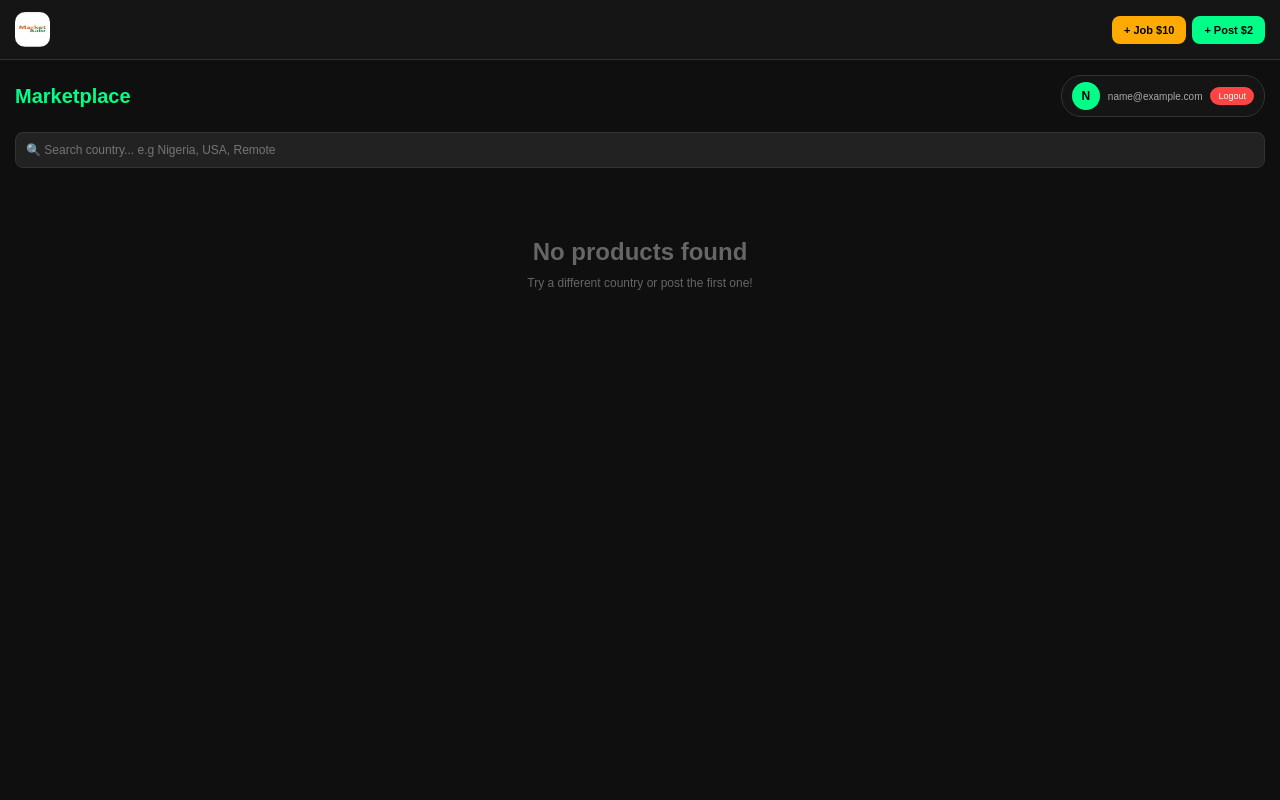
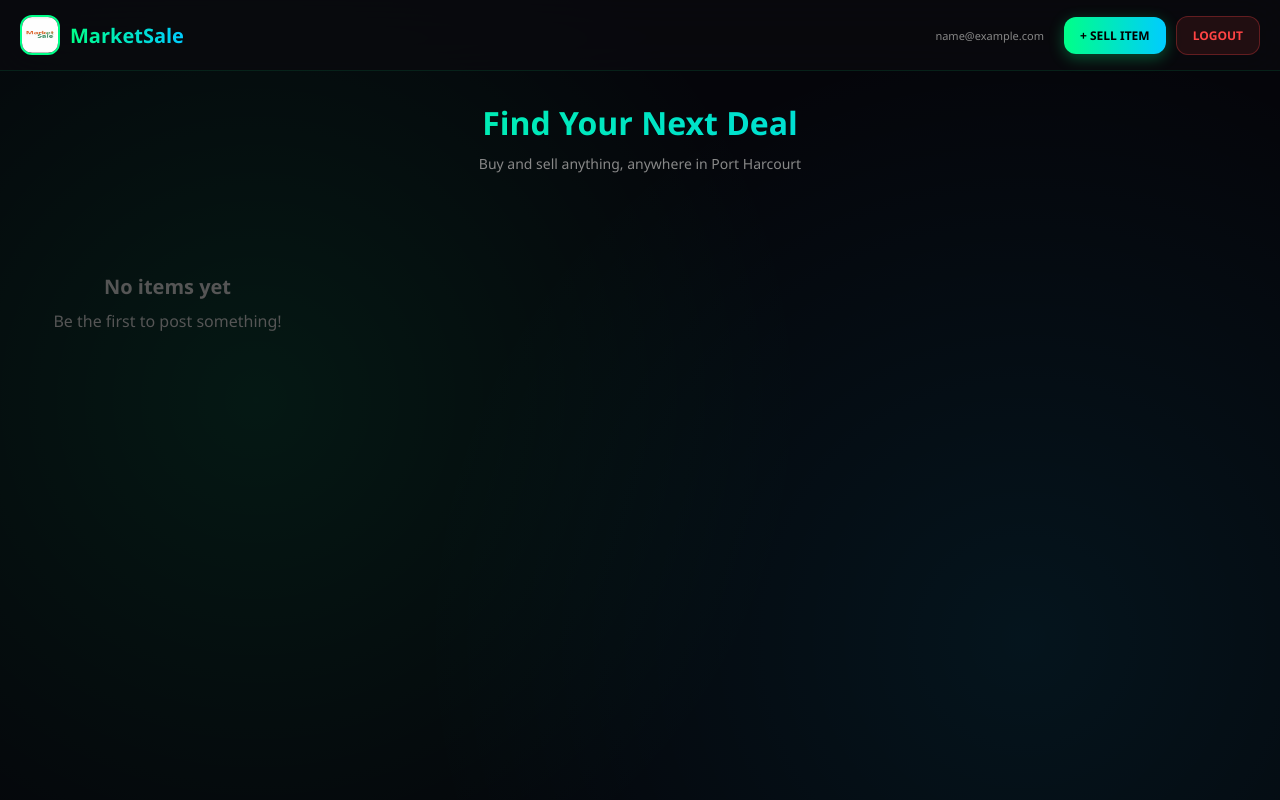
Before and after one commit to feargodemma234/n, a plain HTML site: page index.html in a window 1280 px wide. Drawn offline with Linux system fonts and the light colour scheme; sample sign-in values are in the browser's storage.

Commit message:
Update index.html

```diff
--- a/index.html
+++ b/index.html
@@ -3,88 +3,115 @@
 <head>
   <meta charset="UTF-8">
   <meta name="viewport" content="width=device-width, initial-scale=1.0">
-  <title>Marketplace</title>
+  <title>MarketSale - Marketplace</title>
   <link rel="icon" href="logo.png">
   <style>
-    * {margin:0; padding:0; box-sizing:border-box;}
-    body {background:#0f0f0f; color:white; font-family:Arial;}
-   .navbar {background:#151515; padding:12px 15px; display:flex; justify-content:space-between; align-items:center; border-bottom:1px solid #333; position:sticky; top:0; z-index:100;}
-   .logo {width:35px; height:35px; border-radius:10px;}
-   .nav-btns {display:flex; gap:6px;}
-   .btn {background:#00ff88; color:#000; padding:8px 12px; border-radius:8px; border:none; font-weight:bold; font-size:11px; cursor:pointer; text-decoration:none;}
-   .btn-admin {background:#444;color:white;display:none;}
-   .btn-job {background:#ffaa00;color:#000;}
-    .header {padding:15px; display:flex; justify-content:space-between; align-items:center; flex-wrap:wrap; gap:10px;}
-    h1{color:#00ff88; font-size:20px;}
-   .filter-box{padding:0 15px 10px;}
-   .filter-input{width:100%;padding:10px;background:#222;border:1px solid #333;border-radius:8px;color:white;font-size:12px;}
-   .user-profile{display:flex;align-items:center;gap:8px;background:#151515;padding:6px 10px;border-radius:20px;border:1px solid #333;}
-   .user-avatar{width:28px;height:28px;border-radius:50%;background:#00ff88;display:flex;align-items:center;justify-content:center;color:#000;font-weight:bold;font-size:12px;}
-   .user-email{font-size:10px;color:#aaa;max-width:120px;white-space:nowrap;overflow:hidden;text-overflow:ellipsis;}
-   .logout-btn{background:#ff4444;color:white;padding:4px 8px;border-radius:15px;border:none;font-size:9px;cursor:pointer;}
-    .container {padding:0 12px 30px; max-width:1200px; margin:0 auto;}
-    .products {display:grid; grid-template-columns:repeat(auto-fill, minmax(155px, 1fr)); gap:10px;}
-   .product-card {background:#151515; border-radius:10px; border:1px solid #333; overflow:hidden; position:relative;}
-   .product-card:active {border-color:#00ff88; transform:scale(0.96);}
-   .product-img {width:100%; height:110px; background:#1a1a1a; object-fit:cover; cursor:pointer;}
-   .product-info {padding:8px;}
-   .product-title {font-size:12px; font-weight:600; margin-bottom:3px; white-space:nowrap; overflow:hidden; text-overflow:ellipsis; cursor:pointer;}
-   .product-country {font-size:9px;color:#ffaa00;margin-top:1px;}
-   .product-price {color:#00ff88; font-size:13px; font-weight:bold; margin-top:2px;}
-   .product-seller {font-size:9px; color:#aaa; margin-top:2px;}
-   .badge-job {background:#ffaa00; color:#000; font-size:8px; padding:2px 5px; border-radius:4px; font-weight:bold;margin-bottom:3px;display:inline-block;}
-   .owner-btns{display:flex;gap:5px;margin-top:6px;}
-   .btn-edit{background:#0088ff;color:white;padding:4px;border:none;border-radius:5px;font-size:9px;cursor:pointer;width:50%;}
-   .btn-delete{background:#ff4444;color:white;padding:4px;border:none;border-radius:5px;font-size:9px;cursor:pointer;width:50%;}
-   .empty {text-align:center; padding:60px 20px; color:#666;}
-    @media(min-width:768px){.products {grid-template-columns:repeat(auto-fill, minmax(180px, 1fr));} }
+    *{margin:0;padding:0;box-sizing:border-box;font-family:'Segoe UI',Arial;}
+    body{
+      background:#05050a;color:white;
+      background-image: radial-gradient(circle at 20% 50%, rgba(0,255,136,0.08) 0%, transparent 50%),
+                        radial-gradient(circle at 80% 80%, rgba(0,204,255,0.08) 0%, transparent 50%);
+      min-height:100vh;
+    }
+
+    /* HEADER */
+    header{
+      position:sticky;top:0;z-index:100;
+      background:rgba(10,10,15,0.7);backdrop-filter:blur(20px);
+      border-bottom:1px solid rgba(0,255,136,0.1);
+      padding:15px 20px;display:flex;align-items:center;justify-content:space-between;
+    }
+    .logo{display:flex;align-items:center;gap:10px;}
+    .logo img{width:40px;height:40px;border-radius:12px;border:2px solid #00ff88;}
+    .logo h1{background:linear-gradient(90deg,#00ff88,#00ccff);-webkit-background-clip:text;-webkit-text-fill-color:transparent;font-size:20px;font-weight:800;}
+
+    .header-btns{display:flex;gap:10px;align-items:center;}
+    .btn{padding:10px 16px;border-radius:12px;border:none;font-size:12px;font-weight:700;cursor:pointer;transition:all 0.3s;}
+    .btn:hover{transform:translateY(-2px);}
+    .btn-green{background:linear-gradient(90deg,#00ff88,#00ccff);color:#000;box-shadow:0 4px 15px rgba(0,255,136,0.3);}
+    .btn-red{background:rgba(255,68,68,0.1);color:#ff4444;border:1px solid rgba(255,68,68,0.3);}
+    .btn-admin{background:linear-gradient(90deg,#ffaa00,#ff6600);color:#000;display:none;box-shadow:0 4px 15px rgba(255,170,0,0.3);}
+    .user-email{font-size:11px;color:#888;margin-right:10px;}
+
+    /* CONTAINER */
+    .container{max-width:1400px;margin:0 auto;padding:30px 20px;}
+    .hero{text-align:center;margin-bottom:40px;}
+    .hero h2{font-size:32px;margin-bottom:10px;background:linear-gradient(90deg,#00ff88,#00ccff);-webkit-background-clip:text;-webkit-text-fill-color:transparent;}
+    .hero p{color:#888;font-size:14px;}
+
+    /* PRODUCT GRID */
+    .grid{display:grid;grid-template-columns:repeat(auto-fill,minmax(280px,1fr));gap:20px;}
+    .card{
+      background:rgba(20,20,25,0.6);backdrop-filter:blur(15px);
+      border:1px solid rgba(0,255,136,0.15);border-radius:20px;
+      overflow:hidden;transition:all 0.4s;cursor:pointer;
+    }
+    .card:hover{
+      transform:translateY(-8px);
+      border-color:rgba(0,255,136,0.4);
+      box-shadow:0 10px 40px rgba(0,255,136,0.2);
+    }
+    .card-img{width:100%;height:200px;object-fit:cover;background:#111;}
+    .card-body{padding:15px;}
+    .card-title{font-size:16px;font-weight:700;margin-bottom:8px;}
+    .card-price{font-size:20px;font-weight:800;color:#00ff88;margin-bottom:10px;}
+    .card-desc{font-size:12px;color:#aaa;margin-bottom:12px;height:40px;overflow:hidden;}
+    .card-footer{display:flex;justify-content:space-between;align-items:center;font-size:11px;color:#666;}
+    .badge{padding:4px 8px;background:rgba(0,204,255,0.1);color:#00ccff;border-radius:6px;font-size:10px;}
+
+    .empty{text-align:center;padding:60px 20px;color:#555;}
+    .empty h3{font-size:20px;margin-bottom:10px;}
+
+    @media(max-width:768px){
+      .grid{grid-template-columns:repeat(auto-fill,minmax(160px,1fr));gap:12px;}
+      .hero h2{font-size:24px;}
+    }
   </style>
 </head>
 <body>
-<div class="navbar">
-  <img src="logo.png" class="logo">
-  <div class="nav-btns">
-    <a href="admin.html" class="btn btn-admin" id="adminBtn">Admin</a>
-    <a href="post-job.html" class="btn btn-job">+ Job $10</a>
-    <a href="post.html" class="btn">+ Post $2</a>
+
+<header>
+  <div class="logo">
+    <img src="logo.png" alt="Logo">
+    <h1>MarketSale</h1>
+  </div>
+  <div class="header-btns">
+    <span class="user-email" id="userEmail"></span>
+    <button class="btn btn-admin" id="adminBtn" onclick="location.href='admin.html'">🔒 ADMIN</button>
+    <button class="btn btn-green" onclick="location.href='post.html'">+ SELL ITEM</button>
+    <button class="btn btn-red" onclick="logout()">LOGOUT</button>
+  </div>
+</header>
+
+<div class="container">
+  <div class="hero">
+    <h2>Find Your Next Deal</h2>
+    <p>Buy and sell anything, anywhere in Port Harcourt</p>
+  </div>
+
+  <div class="grid" id="productsGrid">
+    <div class="empty">
+      <h3>No items yet</h3>
+      <p>Be the first to post something!</p>
+    </div>
   </div>
 </div>
 
-<div class="header">
-  <h1>Marketplace</h1>
-  <div class="user-profile" id="userProfile" style="display:none;">
-    <div class="user-avatar" id="userAvatar"></div>
-    <div class="user-email" id="userEmail"></div>
-    <button class="logout-btn" onclick="logout()">Logout</button>
-  </div>
-</div>
-
-<div class="filter-box">
-  <input type="text" class="filter-input" id="countrySearch" placeholder="🔍 Search country... e.g Nigeria, USA, Remote" onkeyup="loadProducts()">
-</div>
-
-<div class="container">
-  <div id="productsGrid" class="products"></div>
-  <div id="emptyMsg" class="empty" style="display:none;">
-    <h2>No products found</h2>
-    <p style="margin-top:10px;font-size:12px;">Try a different country or post the first one!</p>
-  </div>
-</div>
 <script>
 const ADMIN_EMAIL = "marketsaleofficial@gmail.com";
+
+// CHECK LOGIN
+let loggedIn = localStorage.getItem("marketSaleLoggedIn");
 let user = JSON.parse(localStorage.getItem("marketSaleUser"));
 
-if(!localStorage.getItem("marketSaleLoggedIn")){
+if(loggedIn !== "true" || !user){
   location.href = "login.html";
 }
 
-if(user){
-  document.getElementById("userProfile").style.display = "flex";
-  document.getElementById("userEmail").innerText = user.email;
-  document.getElementById("userAvatar").innerText = user.email.charAt(0).toUpperCase();
-}
+document.getElementById("userEmail").innerText = user.email;
 
-if(user && user.email === ADMIN_EMAIL){
+// SHOW ADMIN BUTTON IF ADMIN
+if(user.email.toLowerCase() === ADMIN_EMAIL){
   document.getElementById("adminBtn").style.display = "block";
 }
 
@@ -94,52 +121,38 @@ function logout(){
   location.href = "login.html";
 }
 
-loadProducts();
+// LOAD PRODUCTS FROM LOCALSTORAGE
 function loadProducts(){
   let products = JSON.parse(localStorage.getItem("marketSaleProducts")) || [];
-  let search = document.getElementById("countrySearch").value.toLowerCase();
+  let grid = document.getElementById("productsGrid");
 
-  if(search){
-    products = products.filter(p => p.country && p.country.toLowerCase().includes(search));
+  if(products.length === 0){
+    grid.innerHTML = `<div class="empty"><h3>No items yet</h3><p>Be the first to post something!</p></div>`;
+    return;
   }
 
-  let grid = document.getElementById("productsGrid");
-  if(products.length === 0){ document.getElementById("emptyMsg").style.display = "block"; return; }
-  document.getElementById("emptyMsg").style.display = "none";
-
-  grid.innerHTML = products.map(p => {
-    let isOwner = user && p.email === user.email;
-    return `
-    <div class="product-card">
-      ${p.image? `<img src="${p.image}" class="product-img" onclick="location.href='details.html?id=${p.id}'">` : `<div class="product-img" onclick="location.href='details.html?id=${p.id}'"></div>`}
-      <div class="product-info" onclick="location.href='details.html?id=${p.id}'">
-        ${p.type === 'job'? '<div class="badge-job">JOB</div>' : ''}
-        <div class="product-title">${p.title}</div>
-        <div class="product-country">📍 ${p.country || 'N/A'}</div>
-        <div class="product-price">$${p.price}</div>
-        <div class="product-seller">Seller: ${p.email}</div>
+  grid.innerHTML = products.map(p => `
+    <div class="card" onclick="viewProduct('${p.id}')">
+      <img src="${p.image || 'https://via.placeholder.com/400x300/111/00ff88?text=MarketSale'}" class="card-img">
+      <div class="card-body">
+        <div class="card-title">${p.title}</div>
+        <div class="card-price">₦${Number(p.price).toLocaleString()}</div>
+        <div class="card-desc">${p.description}</div>
+        <div class="card-footer">
+          <span>${p.location || 'Port Harcourt'}</span>
+          <span class="badge">${p.category || 'General'}</span>
+        </div>
       </div>
-      ${isOwner ? `
-        <div class="product-info owner-btns">
-          <button class="btn-edit" onclick="event.stopPropagation(); editProduct('${p.id}')">✏️ Edit</button>
-          <button class="btn-delete" onclick="event.stopPropagation(); deleteProduct('${p.id}')">🗑️ Delete</button>
-        </div>
-      ` : ''}
     </div>
-  `}).join('');
+  `).join('');
 }
 
-function deleteProduct(id){
-  if(!confirm("Delete this product?")) return;
-  let products = JSON.parse(localStorage.getItem("marketSaleProducts")) || [];
-  products = products.filter(p => p.id != id);
-  localStorage.setItem("marketSaleProducts", JSON.stringify(products));
-  loadProducts();
+function viewProduct(id){
+  location.href = `product.html?id=${id}`;
 }
 
-function editProduct(id){
-  location.href = `edit.html?id=${id}`;
-}
+loadProducts();
 </script>
+
 </body>
 </html>
```
